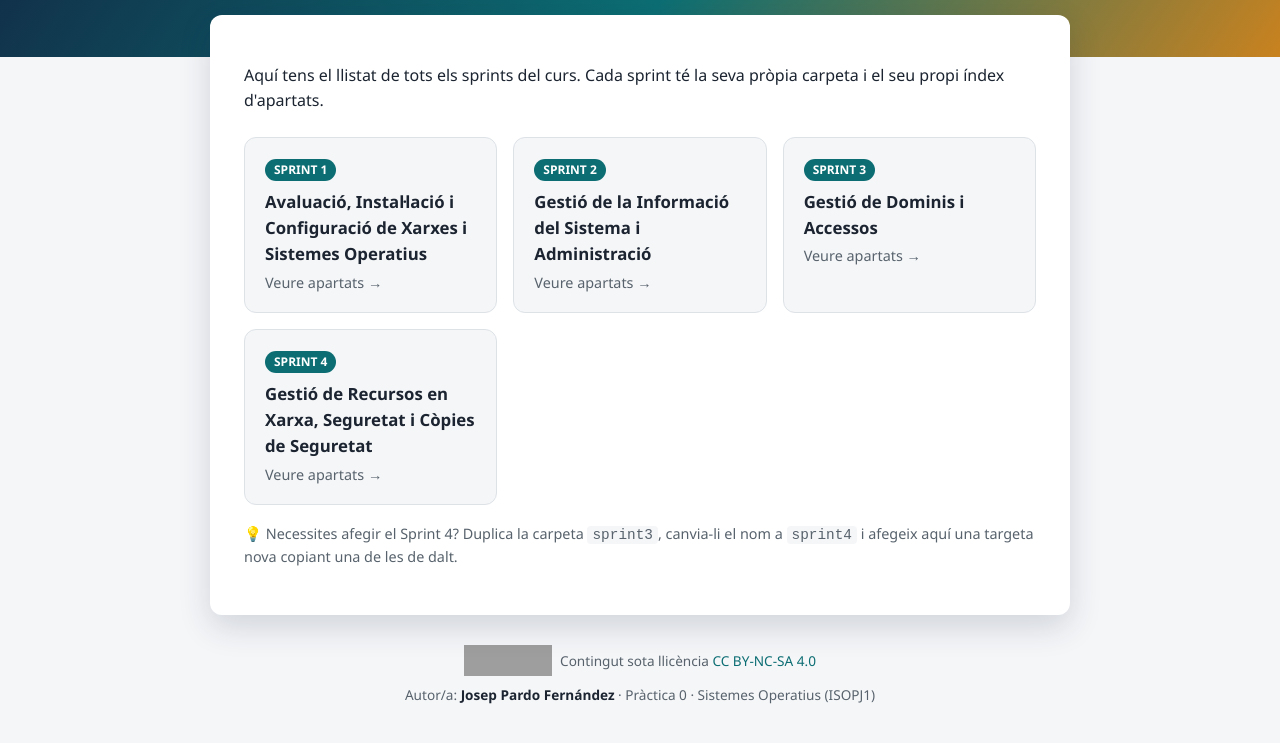
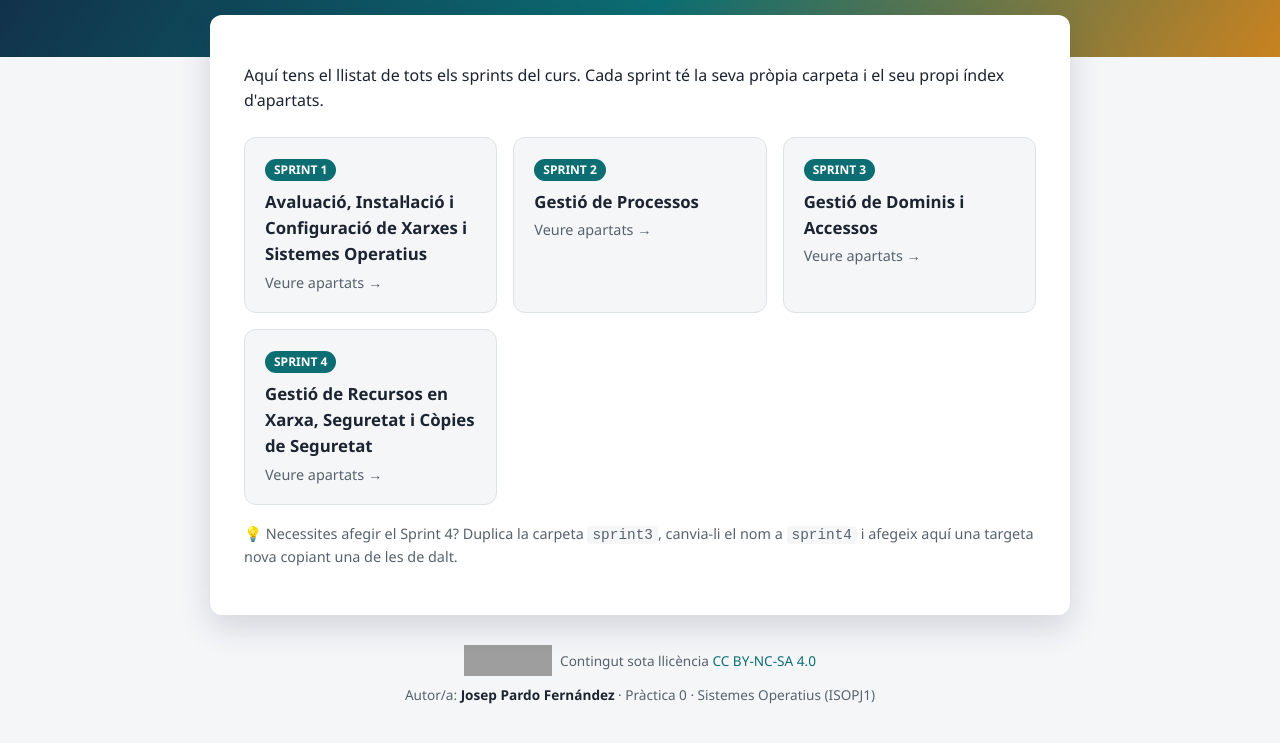
Before and after one commit to joseppardo/sistemes_operatius1, a plain HTML site: page sprints.html in a window 1280 px wide. Shown: the part 205-948 px from the top of the page. Drawn offline with Linux system fonts and the light colour scheme; grey boxes are pictures that could not be loaded.

Commit message:
Change title for SPRINT 2 to 'Gestió de Processos'

```diff
--- a/sprints.html
+++ b/sprints.html
@@ -36,7 +36,7 @@
 
       <a class="targeta" href="sprint2/index.html">
         <span class="numero">SPRINT 2</span>
-        <h3>Gestió de la Informació del Sistema i Administració</h3>
+        <h3>Gestió de Processos</h3>
         <p>Veure apartats →</p>
       </a>
 
```
